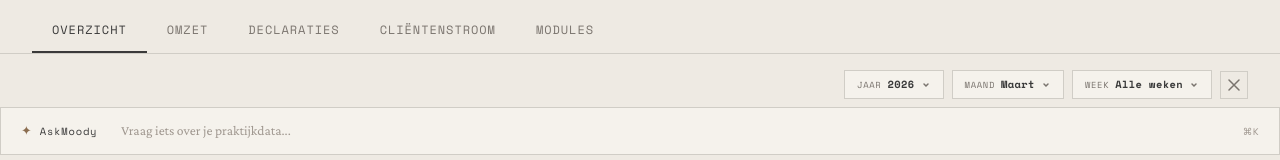
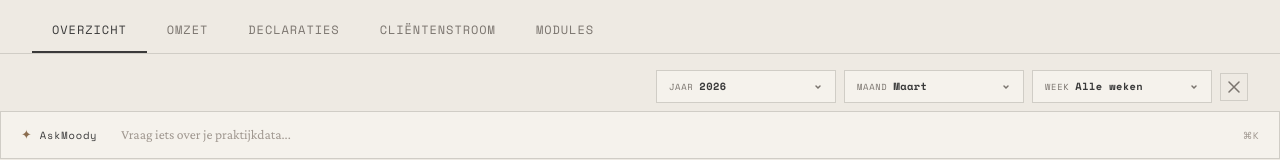
Before and after one commit to stmoerman/moodsai-vibe-design, a Next.js app: page /bi-dashboard in a window 1280 px wide. Shown: the part 210-370 px from the top of the page. Built offline with nearby package versions, Linux system fonts and the light colour scheme.

Commit message:
fix: equal-width filter buttons (180px), no layout jump on selection change

```diff
--- a/app/bi-dashboard/page.module.css
+++ b/app/bi-dashboard/page.module.css
@@ -474,10 +474,11 @@
   display: flex;
   align-items: center;
   gap: 6px;
+  width: 180px;
   font-family: 'Space Mono', monospace;
   font-size: 0.65rem;
   letter-spacing: 0.04em;
-  padding: 6px 12px;
+  padding: 8px 12px;
   border: 1px solid #d0cdc6;
   background: #f5f2ec;
   color: #3a3a3a;
@@ -503,6 +504,11 @@
 
 .filterBtnValue {
   font-weight: 700;
+  flex: 1;
+  text-align: left;
+  overflow: hidden;
+  text-overflow: ellipsis;
+  white-space: nowrap;
 }
 
 .filterBtnChevron {
```
